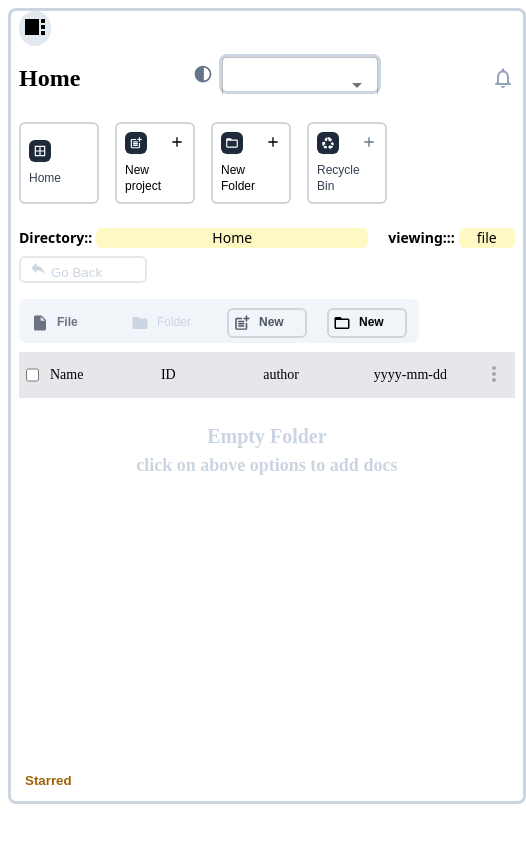
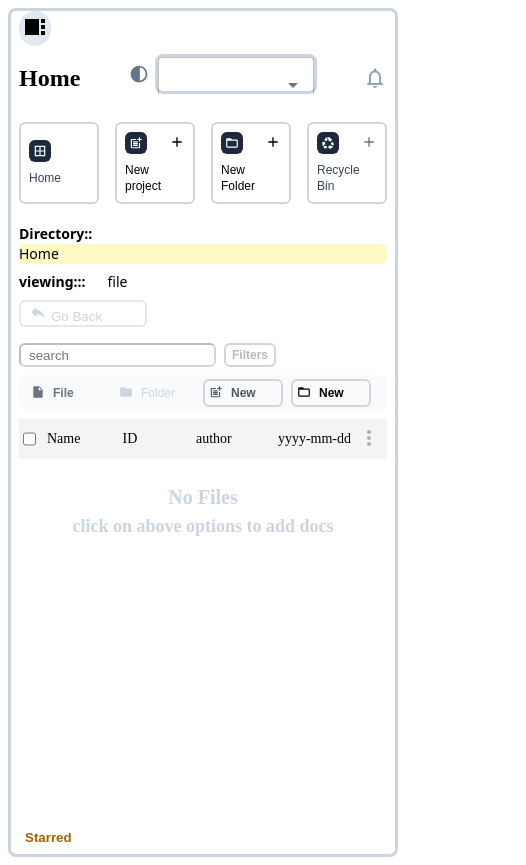
Before and after one commit to konekoshinde/raksoftech_filemng, a Next.js app: page / in a window 390 px wide. Shown: the whole page, 526 px wide, since content can reach past the window. Before the commit the page ends 844 px from the top, so only its background shows below. Built offline with nearby package versions, Linux system fonts and the light colour scheme.

Commit message:
updated mobile ui

```diff
--- a/src/app/Components/AddContent.js
+++ b/src/app/Components/AddContent.js
@@ -60,7 +60,7 @@ function AddContent() {
   return (
     <div className=' fixed top-0 left-0 h-full  w-full flex flex-col justify-center align-middle  bg-slate-100'>
 
-        <form id='frm' className='bg-white shadow-2xl p-20 rounded-lg w-1/4 h-1/2 xl:w-1/4 xl:h-1/2 mx-auto flex flex-col ' >
+        <form id='frm' className='bg-white shadow-2xl p-10 lg:p-20 rounded-lg w-1/2 h-1/2 xl:w-1/4 xl:h-1/2 mx-auto flex flex-col ' >
       <h2 className='text-slate-500 text-base xl:text-lg '>Add Data in {hierarchy} </h2>
 
         <input className='p-2 my-2 border-slate-200 text-xs xl:text-lg text-slate-500 border-1 border-solid' placeholder='id-number' type='number' onChange={(e)=>setNewrecord( {...newrecord,id:e.target.value} )}/>
--- a/src/app/Components/DisplaySubFiles.js
+++ b/src/app/Components/DisplaySubFiles.js
@@ -27,7 +27,7 @@ export default function DisplaySubFiles() {
 
         { ((starDoc.length==0 && star) || curDocs.length==0) &&
         <div className='font-extrabold text-xl lg:text-5xl text-center text-slate-300 pt-5 lg:pt-10 '>
-            <div>Empty Folder</div>
+            {folder? <div>Empty Folder</div>:<div>No Files</div>}
             <span className='text-lg'>click on above options to add docs</span>
         </div>
         }
@@ -113,7 +113,7 @@ export default function DisplaySubFiles() {
         <button onClick={()=>{
             if(star)setStar(false);
             else setSelect([]),setStar(true);
-            }} className=' h-8 text-yellow-700 font-bold border-0 hover:cursor-pointer rounded-lg' style={{backgroundColor:(star)?"rgb(254 240 138":"inherit"}}>Starred</button>
+            }} className=' h-6 text-yellow-700 font-bold border-0 hover:cursor-pointer rounded-lg' style={{backgroundColor:(star)?"rgb(254 240 138":"inherit"}}>Starred</button>
         {select.length>0   && <button onClick={()=>{
             setTrashDocs([...trashDocs,...select])
             setAlldocs(alldocs.filter(it=>!select.includes(it)));
--- a/src/app/Components/Header.js
+++ b/src/app/Components/Header.js
@@ -8,7 +8,7 @@ import { NewContext } from './AllFolders';
 function Header() {
   const {alldocs,setAlldocs,trashDocs,setTrashDocs, hierarchy,setHierarchy,select,setSelect,add,setAdd,file,setFile,folder,setFolder}=useContext(NewContext)
   return (
-    <div className='border-1 border-solid border-gray-200 h-10 mb-1 text-sm lg:text-base bg-gray-200  flex flex-row justify-between ' >
+    <div className=' h-10 mb-1 text-sm lg:text-base bg-gray-100  flex flex-row justify-between ' >
                     <div style={{maxWidth:"25vw"}} className='text-center flex-1 flex flex-row max-w-96 h-10 overflow-hidden text-ellipsis'>
                     <input type='checkbox'onChange={(e)=>{
                       setSelect([]);
--- a/src/app/Components/Hierarchy.js
+++ b/src/app/Components/Hierarchy.js
@@ -12,16 +12,16 @@ function Hierarchy() {
   if(trash==false)
     return (
 
-    <div className='h-32'>
+    <div className=' lg:h-32 mb-2 lg:mb-0'>
 
-      <div className=' my-2 text-gray-600 flex flex-col gap-y-1 mb-4'>
-        <div className='text-black text-sm  flex flex-row font-sans font-bold  my-1 overflow-hidden text-ellipsis '>
-          Directory:: <span className='ms-1 bg-yellow-100 px-2 rounded-md font-normal w-64 me-5 text-center'>{hierarchy}</span>
+      <div className=' my-2 text-gray-600 flex flex-col gap-y-2 lg:gap-y-1 mb-4'>
+        <div className='text-black text-sm  flex flex-col lg:flex-row font-sans font-bold  lg:my-1 overflow-hidden text-ellipsis '>
+          Directory:: <span className='lg:ms-1 bg-yellow-100 lg:px-2 rounded-md font-normal w-full lg:w-64 me-5 mb-2 lg:mb-0 overflow-hidden text-ellipsis'>{hierarchy}</span>
 
           <span className='flex flex-row gap-x-1'>viewing:::
-        {folder && <div className='w-10 text-center bg-yellow-100 px-2 rounded-md font-normal'>Folder</div>}
-        {file==true && <div className='w-10 text-center bg-yellow-100 px-2 rounded-md font-normal'>file</div>}
-        {trash==true && <div className='w-10 text-center bg-yellow-100 px-2 rounded-md font-normal'>trash</div>}
+        {folder && <div className='w-10 text-center lg:bg-yellow-100 px-2 rounded-md font-normal'>Folder</div>}
+        {file==true && <div className='w-10 text-center lg:bg-yellow-100 px-2 rounded-md font-normal'>file</div>}
+
         </span>
         </div>
 
@@ -34,32 +34,89 @@ function Hierarchy() {
         }} className=' w-32 text-start rounded-md px-2 border-1 border-gray-200 bg-inherit border-solid hover:cursor-pointer' style={{color:(hierarchy.includes('>'))?"black":"rgb(203 213 225)"}}
         ><ReplyIcon className='my-auto text-lg me-1' />Go Back</button>
         </div>
-
-        <div className=' h-8 font-bold bg-slate-100 max-w-96 text-gray-600  px-2 pt-2 flex flex-row rounded-lg py-1 gap-x-5'>
-        <button onClick={()=>{setAdd(0),setTrash(0),setFolder(false),setFile(true)}} className='hover:bg-white w-20  text-xs flex flex-row my-auto gap-x-2 border-0 rounded-md p-1  bg-inherit text-gray-600 hover:cursor-pointer' style={{fontWeight:((file)?"bolder":"normal" ),color:((file)?"rgb(107 114 128)":"rgb(203 213 225)")}}><InsertDriveFileIcon className='text-lg'/> File</button>
-
-        <button onClick={()=>{setAdd(0),setTrash(0),setFile(false),setFolder(true)}} className=' w-20 text-xs flex flex-row my-auto gap-x-2 rounded-md p-1 border-0 bg-inherit text-gray-600 hover:cursor-pointer hover:bg-white' style={{fontWeight:((folder)?"bolder":"normal"),color:((folder)?"rgb(107 114 128)":"rgb(203 213 225)")}}><FolderIcon className='text-lg'/> Folder</button>
+        <div className='flex flex-col-reverse  lg:flex-row  gap-y-2 justify-between'>
 
 
-        <button onClick={()=>{setTrash(0),setFile(false),setFolder(false),setAdd(1)}} className=' hover:bg-white w-20  text-xs flex flex-row my-auto gap-x-2 border-gray-300 rounded-md p-1 border-solid bg-inherit text-gray-600 hover:cursor-pointer font-bold ' ><PostAddIcon className='text-lg'/> New</button>
 
-        <button onClick={()=>{setTrash(0),setFile(false),setFolder(false),setAdd(2)}} className=' hover:bg-white w-20  text-xs flex flex-row my-auto gap-x-2 border-gray-300 rounded-md p-1 border-solid bg-inherit hover:cursor-pointer font-bold ' ><FolderOpenIcon className='text-lg '/> New</button>
+        <div className=' font-bold bg-slate-50  max-w-96 text-gray-600  px-2 py-1 flex flex-row rounded-lg gap-x-2 lg:gap-x-5'>
+        <button onClick={()=>{setAdd(0),setTrash(0),setFolder(false),setFile(true)}} className='hover:bg-white w-20  text-xs flex flex-row my-auto gap-x-2 border-0 rounded-md p-1  bg-inherit text-gray-600 hover:cursor-pointer' style={{fontWeight:((file)?"bolder":"normal" ),color:((file)?"rgb(107 114 128)":"rgb(203 213 225)")}}><InsertDriveFileIcon className='text-sm'/> File</button>
 
+        <button onClick={()=>{setAdd(0),setTrash(0),setFile(false),setFolder(true)}} className=' w-20 text-xs flex flex-row my-auto gap-x-2 rounded-md p-1 border-0 bg-inherit text-gray-600 hover:cursor-pointer hover:bg-white' style={{fontWeight:((folder)?"bolder":"normal"),color:((folder)?"rgb(107 114 128)":"rgb(203 213 225)")}}><FolderIcon className='text-sm'/> Folder</button>
+
+
+        <button onClick={()=>{setTrash(0),setFile(false),setFolder(false),setAdd(1)}} className=' hover:bg-white w-20  text-xs flex flex-row my-auto gap-x-2 border-gray-300 rounded-md p-1 border-solid bg-inherit text-gray-600 hover:cursor-pointer font-bold ' ><PostAddIcon className='text-sm'/> New</button>
+
+        <button onClick={()=>{setTrash(0),setFile(false),setFolder(false),setAdd(2)}} className=' hover:bg-white w-20  text-xs flex flex-row my-auto gap-x-2 border-gray-300 rounded-md p-1 border-solid bg-inherit hover:cursor-pointer font-bold ' ><FolderOpenIcon className='text-sm '/> New</button>
+
+        </div>
+        <div className='h-6 flex flex-row gap-x-2 my-auto'>
+          <input type='text' disabled placeholder='search' className='px-2 bg-white rounded-md'/>
+          <button className='bg-white lg:w-20  text-xs  border-gray-300 rounded-md border-solid  hover:cursor-pointer font-bold' disabled>Filters</button>
+          </div>
         </div>
     </div>
 
   )
   else return(
-    <div className='h-32'>
-      <button onClick={()=>{
 
-              setTrash(false);
-              setFile(true);
+    <div className=' lg:h-32 mb-2 lg:mb-0'>
+
+      <div className=' my-2 text-gray-600 flex flex-col gap-y-2 lg:gap-y-1 mb-4'>
+        <div className='text-black text-sm  flex flex-col lg:flex-row font-sans font-bold  lg:my-1 overflow-hidden text-ellipsis '>
+          Directory:: <span className='lg:ms-1 bg-yellow-100 lg:px-2 rounded-md font-normal w-full lg:w-64 me-5 mb-2 lg:mb-0 overflow-hidden text-ellipsis'>{hierarchy}</span>
+
+          <span className='flex flex-row gap-x-1'>viewing:::
+        <div className='w-10 text-center lg:bg-yellow-100 px-2 rounded-md font-normal'>trash</div>
+
+        </span>
+        </div>
+
+        <button onClick={()=>{
+            setTrash(false);
+            setFile(true);
+
+        }} className=' w-32 text-start rounded-md px-2 border-1 border-gray-200 bg-inherit border-solid hover:cursor-pointer'
+        ><ReplyIcon className='my-auto text-lg me-1' />Go Back</button>
+        </div>
+        <div className='flex flex-col-reverse  lg:flex-row  gap-y-2 justify-between'>
 
 
-        }} className='text-black bg-gray-100 mt-8 w-32 text-start rounded-md h-8 px-2 border-1 border-gray-200 bg-inherit border-solid hover:cursor-pointer'
-        ><ReplyIcon className='my-auto text-lg me-1' />Go Back</button>
-      <div className='mt-4 mb-1 h-8 font-bold bg-slate-100 text-gray-600 rounded-lg px-2 pt-2'>Trash Can</div></div>
+
+        <div className=' font-bold bg-slate-50  max-w-96 text-gray-600  px-2 py-1 flex flex-row rounded-lg gap-x-2 lg:gap-x-5'>
+        <button  className='   text-xs flex flex-row my-auto gap-x-2 border-gray-300 rounded-md p-1 border-0 bg-inherit  font-bold ' ><FolderOpenIcon className='text-sm '/> Recycle Bin</button>
+
+
+
+        </div>
+        <div className='h-6 flex flex-row gap-x-2 my-auto'>
+          <input type='text' disabled placeholder='search' className='px-2 bg-white rounded-md'/>
+          <button className='bg-white lg:w-20  text-xs  border-gray-300 rounded-md border-solid  hover:cursor-pointer font-bold' disabled>Filters</button>
+          </div>
+        </div>
+    </div>
+
+    // <div className='lg:h-32'>
+    //   <button onClick={()=>{
+
+    //           setTrash(false);
+    //           setFile(true);
+
+
+    //     }} className=' mb-4 text-black bg-gray-100 mt-16 lg:mt-7 w-32 text-start rounded-md h-8 px-2 border-1 border-gray-200 bg-inherit border-solid hover:cursor-pointer'
+    //     ><ReplyIcon className='my-auto text-lg me-1' />Go Back</button>
+
+    //   <div className='flex flex-col-reverse  lg:flex-row  gap-y-2 justify-between lg:mb-0 mb-2'>
+    //     <div className=' font-bold bg-slate-50  max-w-96 text-gray-600  px-2 py-1 flex flex-row rounded-lg gap-x-5'>
+
+    //     <div className=' text-xs flex flex-row my-auto gap-x-2 p-1 font-bold ' ><FolderOpenIcon className='text-sm '/> Recycle Bin</div>
+
+    //     </div>
+    //     <div className='h-6 flex flex-row gap-x-2 my-auto'>
+    //       <input type='text' disabled placeholder='search' className='px-2 bg-white rounded-md'/>
+    //       <button className='bg-white lg:w-20  text-xs  border-gray-300 rounded-md border-solid  hover:cursor-pointer font-bold' disabled>Filters</button>
+    //       </div>
+    //     </div>
+    //     </div>
   )
 }
 
--- a/src/app/Components/NewTrash.js
+++ b/src/app/Components/NewTrash.js
@@ -13,7 +13,10 @@ function NewTrash() {
     const {alldocs,setAlldocs,trashDocs,setTrashDocs,trash,setTrash,file,setFile}=useContext(NewContext);
     // console.log(trashDocs)
   return (
-    <div className=''>
+    <div className='' style={{height:"47vh"}}>
+        {trashDocs.length==0 && <div className='font-extrabold text-xl lg:text-5xl text-center text-slate-300 pt-5 lg:pt-10 '>
+            Empty Bin
+        </div>}
         {
             trashDocs.map((i,ind)=>{
                 return(
--- a/src/app/Components/Options.js
+++ b/src/app/Components/Options.js
@@ -14,7 +14,7 @@ import TextField from '@mui/material/TextField';
 
 function Options() {
     const {open,alldocs,setAlldocs,trash,curFolderName, setcurFolderName,setTrash, hierarchy,setHierarchy,add,setAdd,file,setFile,folder,setFolder}=useContext(NewContext)
-    let t=[];
+    let t=['Home'];
     for(let i=0;i<alldocs.length;i++){
         if(alldocs[i].type==="folder")t.push(alldocs[i].name)
     }
```
